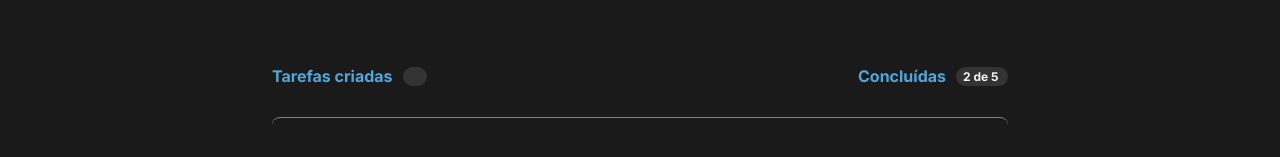
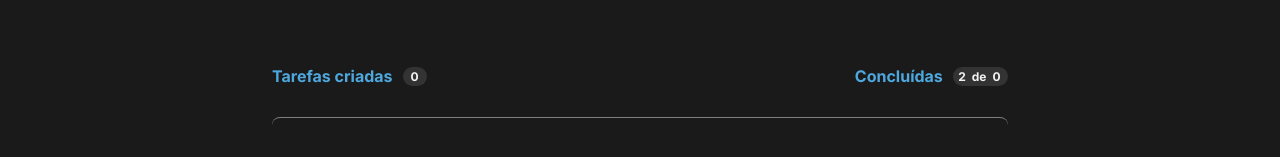
Before and after one commit to pedrodif/uploadToDoList, a React (Vite) app: page / in a window 1280 px wide. Shown: the part 230-387 px from the top of the page. Built offline with nearby package versions, Linux system fonts and the light colour scheme.

Commit message:
feat: :art:

```diff
--- a/index.html
+++ b/index.html
@@ -1,7 +1,7 @@
 <!DOCTYPE html>
 <html lang="en">
   <head>
-    <title>TO DO</title>
+    <title>TO-DO</title>
     <meta charset="UTF-8" />
     <link rel="preconnect" href="https://fonts.googleapis.com" />
     <link rel="preconnect" href="https://fonts.gstatic.com" crossorigin />
--- a/src/components/TaskList/TaskList.tsx
+++ b/src/components/TaskList/TaskList.tsx
@@ -1,5 +1,5 @@
 // Packages
-import { useState } from "react";
+import { useEffect, useState } from "react";
 
 // Components
 import { TaskItem } from "../TaskItem/TaskItem";
@@ -21,8 +21,7 @@ export function TaskList() {
   // States
   const [tasks, setTasks] = useState<ITask[]>([]);
   const [newTaskContent, setNewTaskContent] = useState("");
-  const [countTasks, setCountTasks] = useState<number>(0);
-  const [createdTasks, setCreatedTasks] = useState<number>();
+  const [createdTasksCount, setCreatedTasksCount] = useState<number>();
 
   // Functions
   function handleCreateNewTask() {
@@ -51,25 +50,26 @@ export function TaskList() {
     setTasks(updateTasks);
   }
 
-  function handleCreatedTasksUpdate() {
-    let count = tasks.length;
-    setCreatedTasks(count);
+  function handleStyle() {
+    if (showTasksContainer) {
+      return style.taskItemsArrangement;
+    } else if (showTasksContainerSecondOption) {
+      return style.taskItemsArrangementSecondOption;
+    } else {
+      return style.taskItemsArrangementHidden;
+    }
   }
 
+  // Variables
   const showEmptyMessage = tasks.length === 0;
-
   const showTasksContainer = tasks.length === 1;
   const showTasksContainerSecondOption = tasks.length > 1;
 
-  function handleStyle(){
-    if(showTasksContainer){
-      return style.taskItemsArrangement
-    }else if(showTasksContainerSecondOption){
-      return style.taskItemsArrangementSecondOption
-    }else{
-      return style.taskItemsArrangementHidden
-    }
-  }
+  // Efects
+  useEffect(() => {
+    let count = tasks.length;
+    setCreatedTasksCount(count);
+  }, [tasks]);
 
   // Render
   return (
@@ -83,10 +83,7 @@ export function TaskList() {
         />
         <button
           type="submit"
-          onClick={() => {
-            handleCreateNewTask();
-            handleCreatedTasksUpdate();
-          }}
+          onClick={handleCreateNewTask}
         >
           Criar
           <PlusCircle size={20} />
@@ -98,14 +95,16 @@ export function TaskList() {
           <span className={style.taskListSpanOne}>
             <p>Tarefas criadas</p>
             <div>
-              <p>{createdTasks}</p>
+              <p>{createdTasksCount}</p>
             </div>
           </span>
 
           <span className={style.taskListSpanTwo}>
             <p>Concluídas</p>
             <div>
-              <p>2 de 5</p>
+              <p>2</p>
+              <p>de</p>
+              <p>{createdTasksCount}</p>
             </div>
           </span>
         </div>
@@ -125,9 +124,7 @@ export function TaskList() {
           </div>
         </section>
 
-        <ul
-          className={handleStyle()}
-        >
+        <ul className={handleStyle()}>
           {tasks.map((task) => {
             return (
               <TaskItem
--- a/src/components/TaskList/taskList.module.scss
+++ b/src/components/TaskList/taskList.module.scss
@@ -72,6 +72,9 @@
 
         div {
           box-sizing: border-box;
+          display: flex;
+          flex-direction: row;
+          justify-content: center;
           font-size: 12px;
           width: 1.5rem;
           height: 1.188rem;
@@ -98,15 +101,18 @@
 
         div {
           box-sizing: border-box;
+          display: flex;
+          flex-direction: row;
+          justify-content: center;
           font-size: 12px;
-          width: 3.25rem;
+          width: 3.45rem;
           height: 1.188rem;
           border-radius: 62.438rem;
           color: var(--gray-100);
           background-color: var(--gray-400);
 
           p{
-            margin: 2px 7px 0 7px;
+            margin: 2px 4px 0 2px;
           }
         }
 
```
